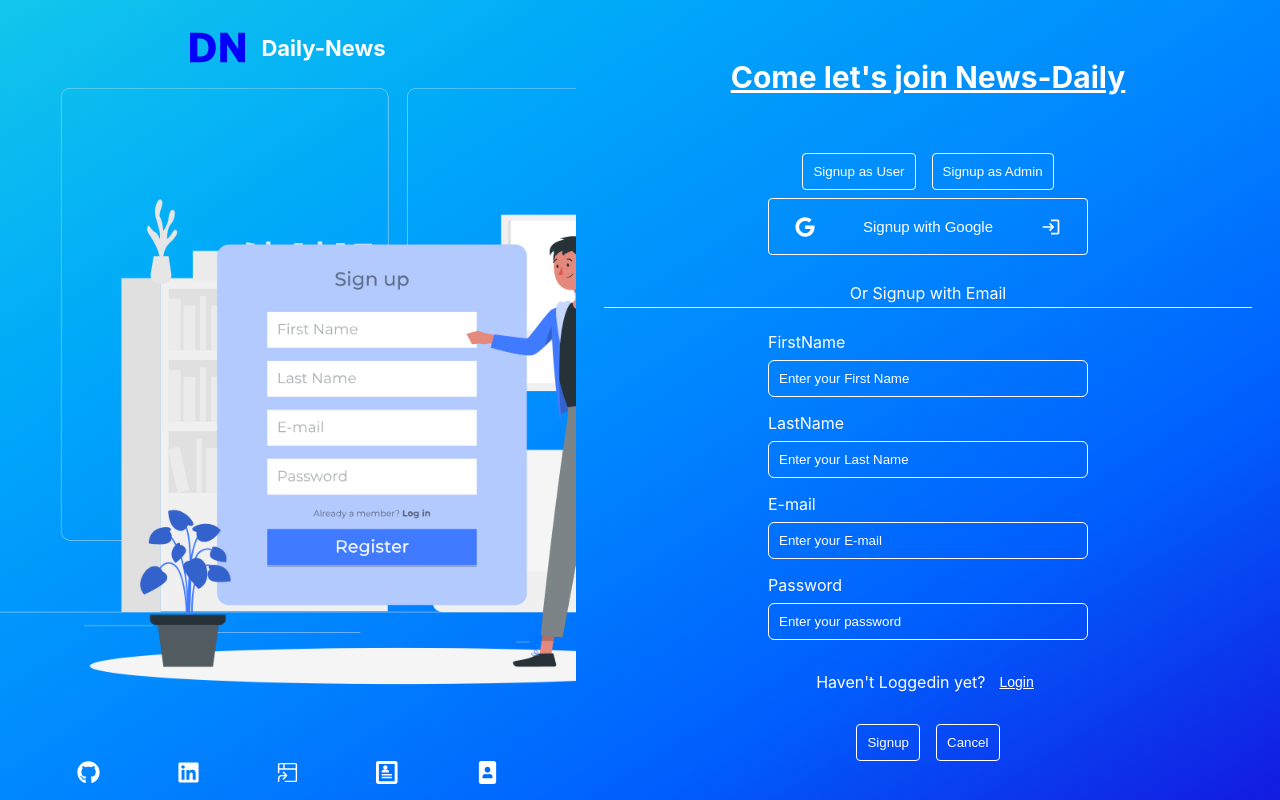
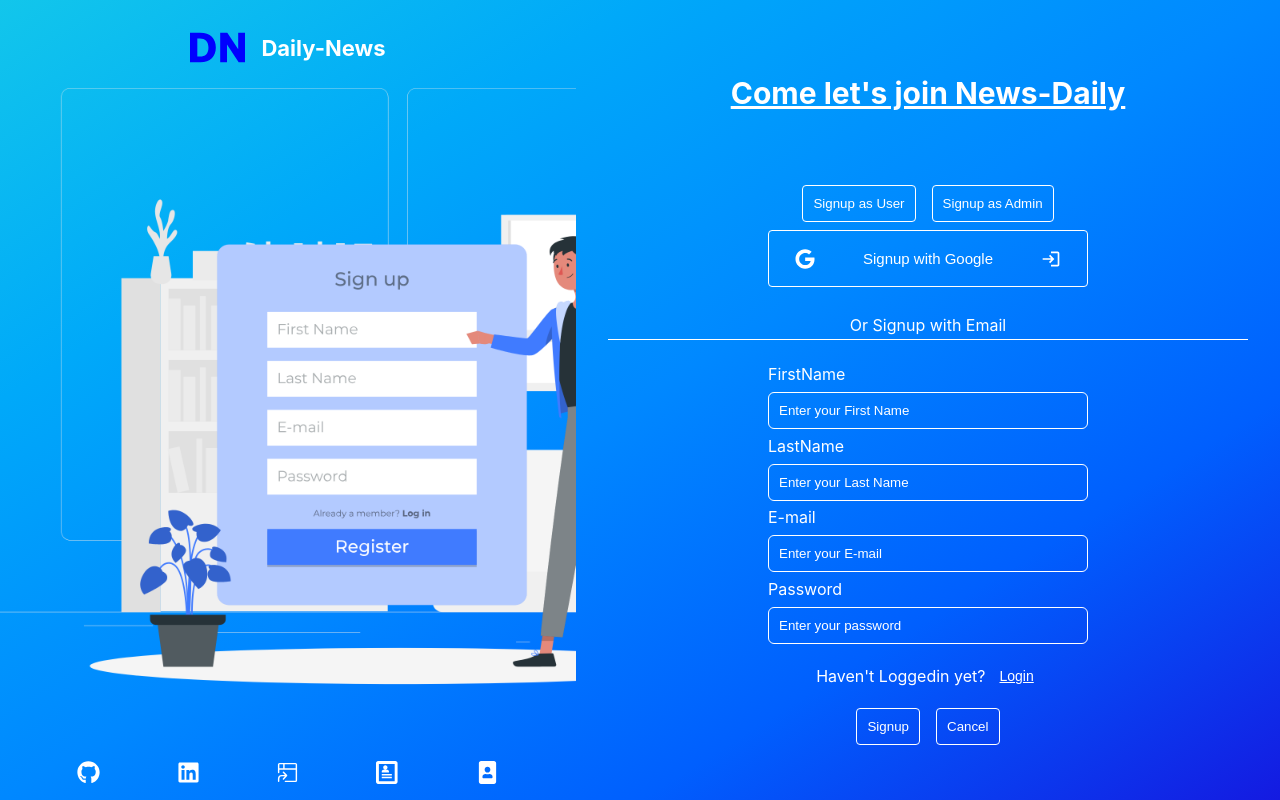
Before and after one commit to Abhishekr2122/news-daily, a React (Create React App) app: page / in a window 1280 px wide. Built offline with nearby package versions, Linux system fonts and the light colour scheme; the HTML template or start-up script is replaced by a standard one.

Commit message:
Done with validating the Signup Form.

```diff
--- a/src/pages/Signup.js
+++ b/src/pages/Signup.js
@@ -122,6 +122,8 @@ export default function Signup() {
   const navigate = useNavigate();
   const { errors } = formState;
 
+  console.log(errors);
+
   return (
     <StyledConatiner>
       <StyledSubContainer1>
@@ -148,6 +150,7 @@ export default function Signup() {
             minLengthValue={2}
             minLengthMessage="Name should be greater than 2 letters"
             validateFunction={inputValidation}
+            errors={errors}
           />
           <SignupInput
             labelContent="LastName"
@@ -159,6 +162,7 @@ export default function Signup() {
             minLengthValue={2}
             minLengthMessage="Name should be greater than 2 letters"
             validateFunction={inputValidation}
+            errors={errors}
           />
           <SignupInput
             labelContent="E-mail"
@@ -169,6 +173,7 @@ export default function Signup() {
             registerValue="email"
             pattern={`^[a-zA-Z0-9._%+-]+@[a-zA-Z0-9.-]+\.[a-zA-Z]{2,}$`}
             patternMessage="This is invalid email"
+            errors={errors}
           />
 
           <SignupInput
@@ -184,6 +189,7 @@ export default function Signup() {
             maxLengthMessage="The password should be of max 8 characters"
             pattern={`^(?=.*[A-Za-z])(?=.*\d)[A-Za-z\d!@#$%^&*()_+}{":;'?/>.<,|\-]{8,}$`}
             patternMessage="Password is not in proper format"
+            errors={errors}
           />
           <StyledFormContent>
             <StyledFormPara>
@@ -207,7 +213,13 @@ export default function Signup() {
           </StyledFormContent>
           <StyledFormBtnContainer>
             <StyledFormButton type="submit">Signup</StyledFormButton>
-            <StyledFormButton>Cancel</StyledFormButton>
+            <StyledFormButton
+              onClick={function () {
+                reset();
+              }}
+            >
+              Cancel
+            </StyledFormButton>
           </StyledFormBtnContainer>
         </SignupForm>
       </StyledSubContainer2>
--- a/src/ui/SignupForm.js
+++ b/src/ui/SignupForm.js
@@ -2,7 +2,6 @@ import { FaGoogle } from "react-icons/fa";
 import { MdLogin } from "react-icons/md";
 
 import styled from "styled-components";
-import Spinner from "./Spinner";
 import useType from "../hooks/useType";
 import toast from "react-hot-toast";
 
@@ -14,6 +13,12 @@ const StyledContainer = styled.div`
   align-items: center;
   gap: 0.5rem;
   width: 50vw;
+  overflow: scroll;
+
+  &::-webkit-scrollbar {
+    display: none;
+    scroll-behavior: smooth;
+  }
 `;
 
 const StyledBtnContainer = styled.div`
@@ -72,15 +77,16 @@ const StyledFormSubContainer = styled.div`
   flex-direction: column;
   align-items: center;
   justify-content: center;
-  gap: 1rem;
+  gap: 0.4rem;
   width: 100%;
 `;
 
-export default function SignupForm({ children, handleSubmit, reset }) {
+export default function SignupForm({ children, handleSubmit }) {
   const { type, setType } = useType();
 
   function handleFormData(data) {
     console.log("Form is being submitted");
+    console.log(data);
   }
 
   return (
--- a/src/ui/SignupInput.js
+++ b/src/ui/SignupInput.js
@@ -45,10 +45,12 @@ export default function SignupInput({
   pattern,
   patternMessage,
   registerValue,
+  errors,
 }) {
   return (
     <StyledInputContainer>
       <StyledLabel>{labelContent}</StyledLabel>
+      <>
         <StyledInput
           id={id}
           type={inputType}
@@ -70,6 +72,8 @@ export default function SignupInput({
             validate: validateFunction,
           })}
         />
+      </>
+      {errors[registerValue]?.message ? errors[registerValue]?.message : ""}
     </StyledInputContainer>
   );
 }
```
Lines whose indentation alone changed are shown as unchanged.
